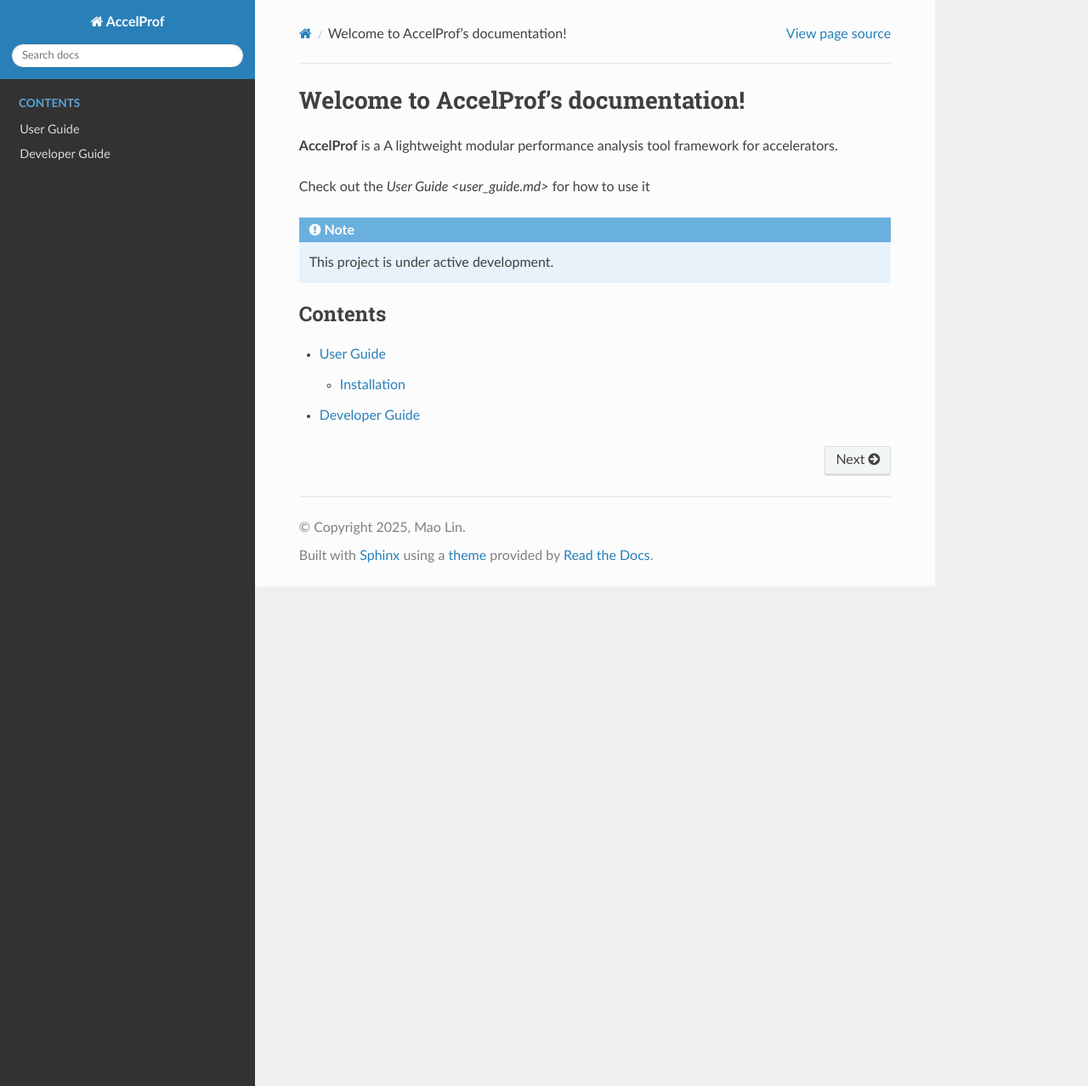
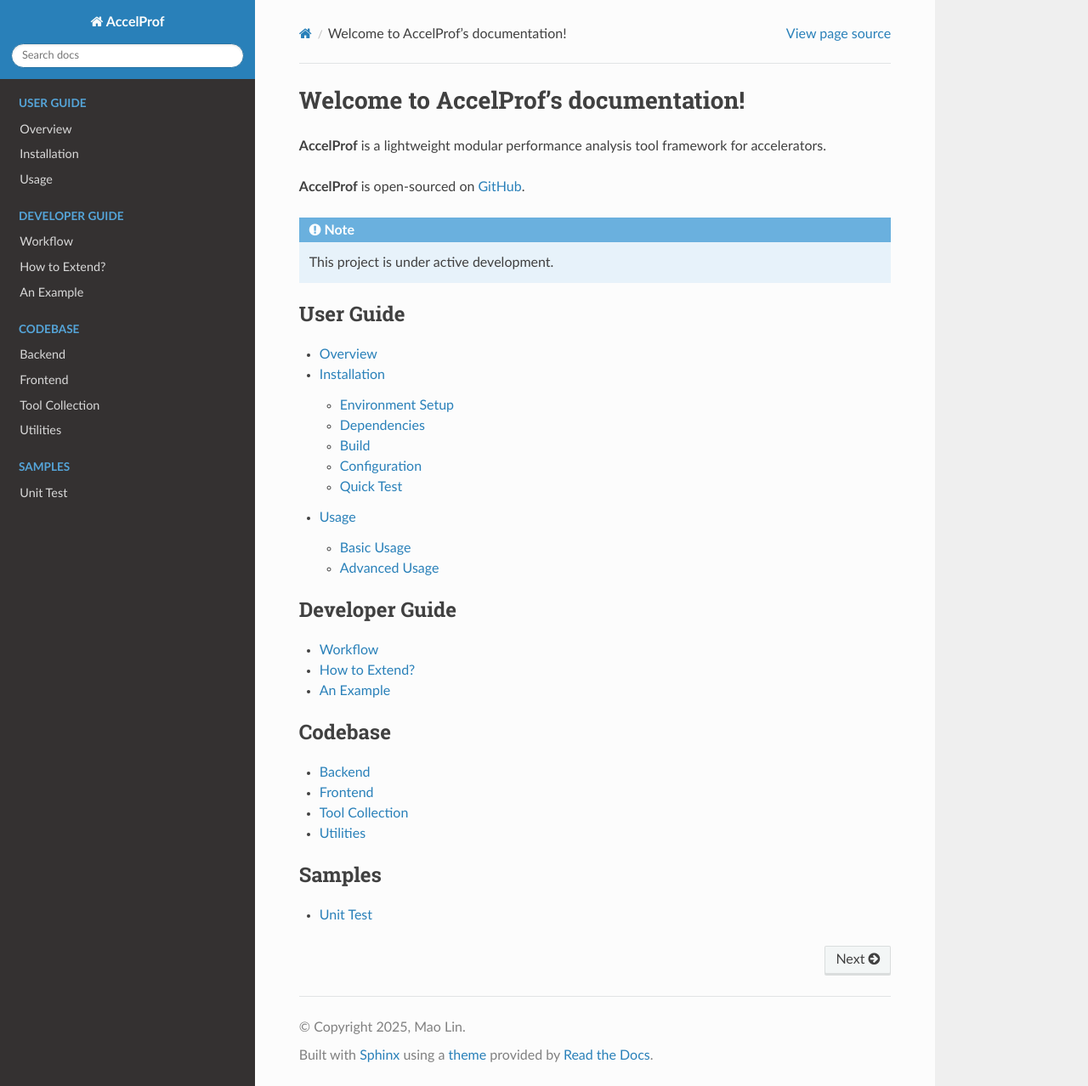
Before and after one commit to AccelProf/docs, a Sphinx documentation site: the page built from docs/source/index.rst, in a window 1280 px wide and 1278 px high. Shown: the whole window at 85% size. Built offline with Sphinx 7.4.7 and the Read the Docs theme 3.1.0, drawn with Linux system fonts in a browser that asks for light colours.

Commit message:
Big content update

```diff
--- /dev/null
+++ b/docs/source/codebase/backend.md
@@ -0,0 +1 @@
+# Backend
--- /dev/null
+++ b/docs/source/codebase/frontend.md
@@ -0,0 +1 @@
+# Frontend
--- /dev/null
+++ b/docs/source/codebase/tools.md
@@ -0,0 +1 @@
+# Tool Collection
--- /dev/null
+++ b/docs/source/codebase/utils.md
@@ -0,0 +1 @@
+# Utilities
--- /dev/null
+++ b/docs/source/devel_guide/example.md
@@ -0,0 +1 @@
+# An Example
--- /dev/null
+++ b/docs/source/devel_guide/extend.md
@@ -0,0 +1 @@
+# How to Extend?
--- /dev/null
+++ b/docs/source/devel_guide/workflow.md
@@ -0,0 +1 @@
+# Workflow
--- a/docs/source/index.rst
+++ b/docs/source/index.rst
@@ -1,18 +1,45 @@
 
 Welcome to AccelProf's documentation!
-====================================
-**AccelProf** is a A lightweight modular performance analysis tool framework for accelerators.
+=======================================
+**AccelProf** is a lightweight modular performance analysis tool framework for accelerators.
 
+**AccelProf** is open-sourced on `GitHub <https://github.com/AccelProf>`_.
 
-Check out the `User Guide <user_guide.md>` for how to use it
 
 .. note::
    This project is under active development.
 
 
 .. toctree::
-   :maxdepth: 3
-   :caption: Contents
+   :maxdepth: 2
+   :caption: User Guide
 
-   user_guide
-   devel_guide
+   user_guide/overview
+   user_guide/install
+   user_guide/usage
+
+
+.. toctree::
+   :maxdepth: 2
+   :caption: Developer Guide
+
+   devel_guide/workflow
+   devel_guide/extend
+   devel_guide/example
+
+
+.. toctree::
+   :maxdepth: 2
+   :caption: Codebase
+
+   codebase/backend
+   codebase/frontend
+   codebase/tools
+   codebase/utils
+
+
+.. toctree::
+   :maxdepth: 2
+   :caption: Samples
+
+   samples/unit
--- /dev/null
+++ b/docs/source/samples/unit.md
@@ -0,0 +1 @@
+# Unit Test
--- a/docs/source/user_guide.md
+++ /dev/null
@@ -1,3 +0,0 @@
-# User Guide
-
-## Installation
--- /dev/null
+++ b/docs/source/user_guide/install.md
@@ -0,0 +1,13 @@
+# Installation
+
+## Environment Setup
+
+
+## Dependencies
+
+
+## Build
+
+## Configuration
+
+## Quick Test
--- /dev/null
+++ b/docs/source/user_guide/overview.md
@@ -0,0 +1 @@
+# Overview
--- /dev/null
+++ b/docs/source/user_guide/usage.md
@@ -0,0 +1,6 @@
+# Usage
+
+## Basic Usage
+
+
+## Advanced Usage
```
Also changed, not shown: docs/source/devel_guide.md (deleted, +0 -1 lines), 1 other file.
